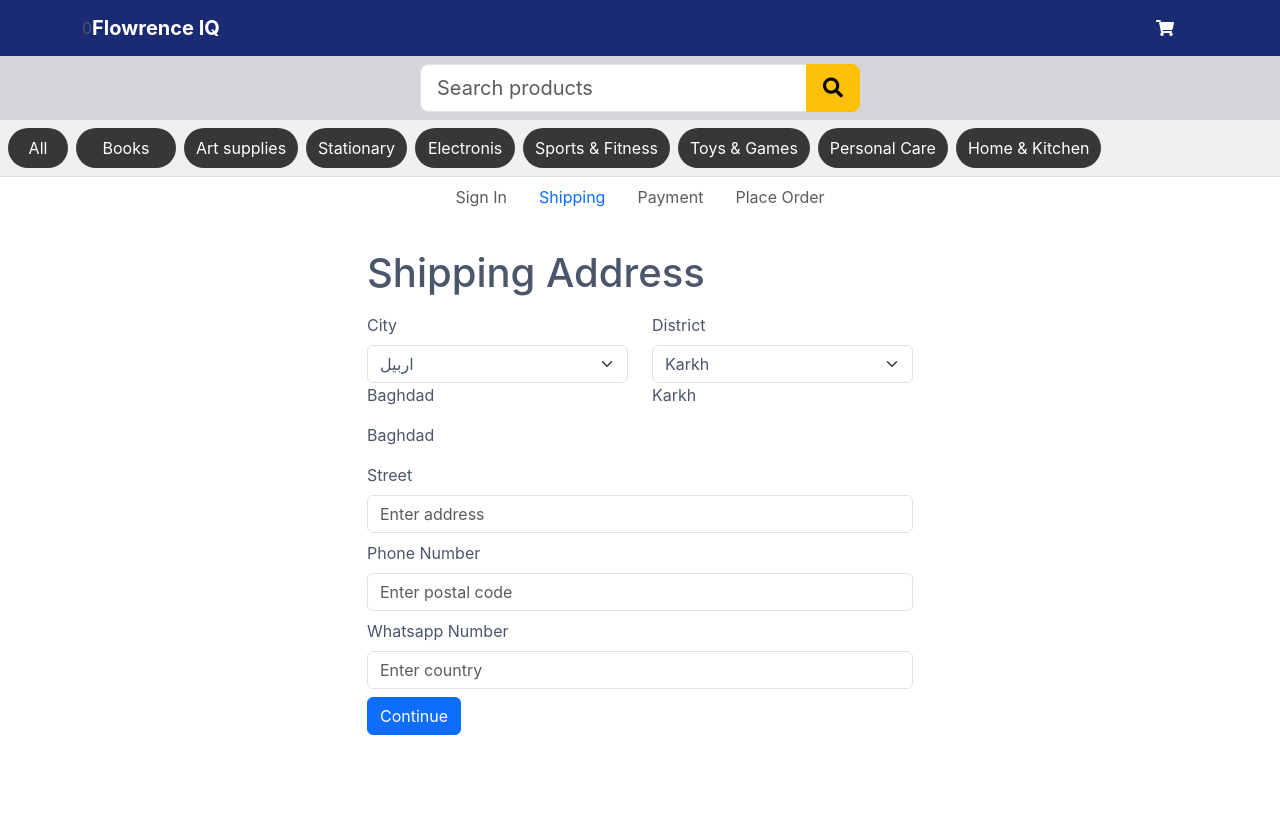
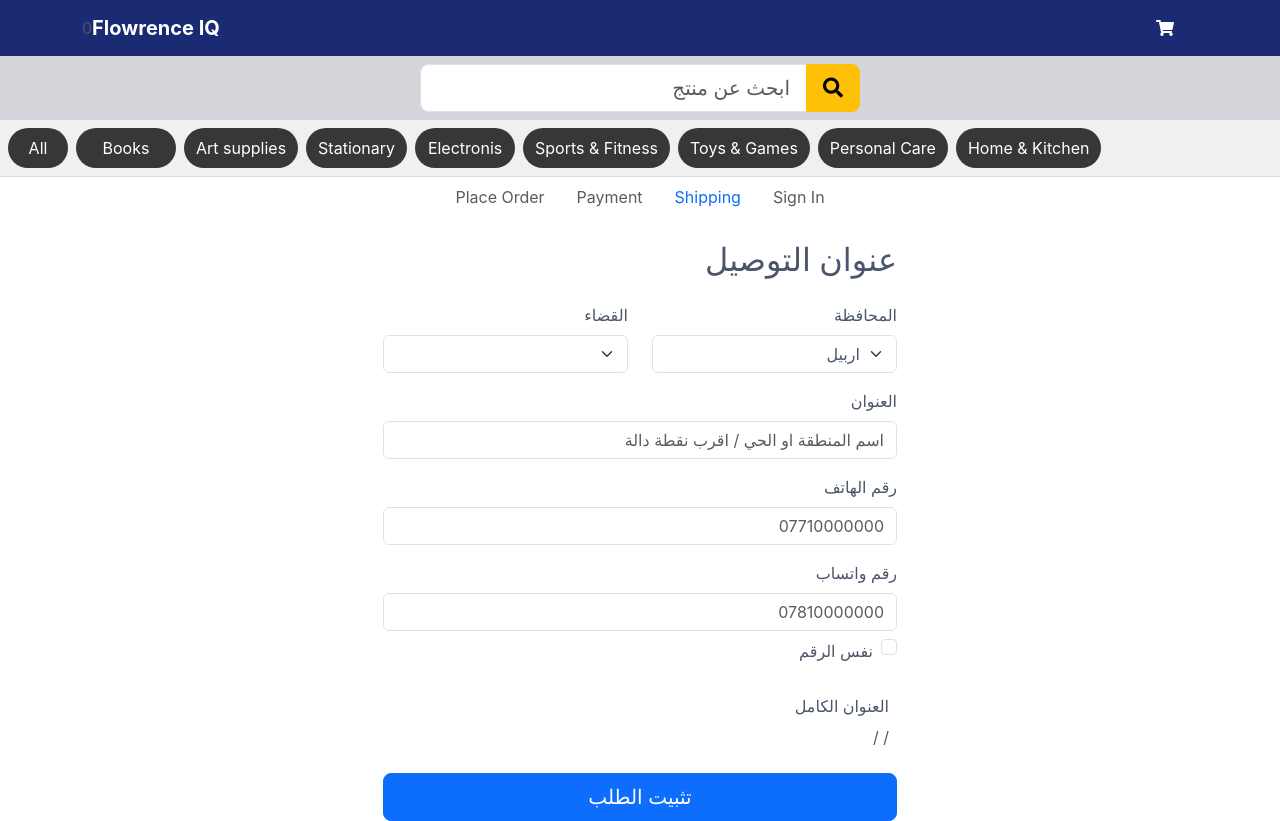
Before and after one commit to Golden-Mean-Ltc/flowrence-shop, a React (Vite) app: page /shipping in a window 1280 px wide. Before the commit the page ends 800 px from the top, so only its background shows below. Built offline with nearby package versions, Linux system fonts and the light colour scheme.

Commit message:
shipping screen form design n titles fixed

```diff
--- /dev/null
+++ b/src/res/values/strings.js
@@ -0,0 +1,171 @@
+export const strings_eng = {
+    books : 'Books' ,
+    painting_supplies : 'Painting supplies',
+    personal_care,
+    // cds,
+    // electronics // ipads
+    // headphones  // wider, wireless, gaming, headset
+    // speakers // desktop, bluetooth, portable,
+    // cellphone_accesories
+    // bags [laptop bags, backpacks ]
+    collectibles
+    // Office Products›Office & School Supplies›Writing & Correction Supplies›Pens & Refills›Rollerball Pens›Gel Ink Rollerball Pens
+    // binder n notebooks
+
+	search_products: 'Search products',
+	sign_in: 'Sign in',
+	sign_up: 'Sing up',
+	departments: 'Departmentsss',
+	hot_deals: 'Hot Deals',
+	laptops: 'Laptops',
+	cell_phones: 'Cell Phones',
+	currency: 'Currency',
+	best_sellers: 'Best Sellers',
+	latest_products: 'Latest Products',
+	featured_products: 'Featured Products',
+	show_more: 'Show more',
+    // --- order submit ---
+    next : 'Next',
+    add_to_cart : 'Add to cart',
+    total_items : 'Total items',
+    total_price : 'Total price',
+    total : 'Total',
+    checkout : 'Checkout',
+    payment : 'Payment',
+    shipping : 'Shipping',
+    city : 'City' ,
+    district : 'District',
+    full_address : 'Full address' ,
+    phone_number : 'Phone number' ,
+    whatsapp_number : 'Whatsapp number',
+    order_items : 'Order items',
+    order_details: 'Order details' ,
+    place_order : 'Place order',
+    submit_order : 'Submit order',
+    ordere_submited :  'Order submitted'
+}
+
+export const strings_arb = {
+	search_products: 'ابحث عن منتج',
+	sign_in: 'دخول',
+	sign_up: 'تسجيل',
+	departments: 'الاقسام',
+	hot_deals: 'عروض مميزة',
+	laptops: 'حاسبات',
+	cell_phones: 'هواتف ذكية',
+	currency: 'العملة',
+	best_sellers: 'الاكثر مبيعاً',
+	latest_products: 'احدث منتجات',
+	featured_products: 'المنتجات المميزة',
+	show_more: 'شاهد المزيد',
+     next : 'التالي',
+    place_order : 'تثبيت الطلب'
+}
+
+export const iraq_governorates_eng = {
+	name: "Baghdad"
+}
+
+export const iraq_cities = [
+	{
+		id: 1, name: 'بغداد',
+		districtsList: ["بغداد", "ابوغريب", "التاجي", "الحسينية", "المحمودية", "الطارمية", "المدائن", "الزوراء"],
+		name_eng: 'Baghdad'
+	},
+	{
+		id: 2, name: 'نينوى',
+		districtsList: ["موصل", "تلعفر", "سنجار", "الحمدانية", "تلكيف", "الحضر"], name_eng: 'Nineveh'
+	},
+	{
+		id: 3, name: 'بصرة',
+		districtsList: ["بصرة", "الزبير", "ابي الخصيب", "القرنة", "الفاو", "شط العرب", "المدينة"],
+		name_eng: 'Basra'
+	},
+	{
+		id: 4, name: 'نجف',
+		districtsList: ["نجف", "كوفة", "مشخاب", "المناذرة"],
+		name_eng: 'Najaf'
+	},
+	{
+		id: 5, name: 'كربلاء',
+		districtsList: ["كربلاء", "الهندية", "عين التمر"],
+		name_eng: 'Karbala'
+	},
+	{
+		id: 6, name: 'بابل',
+		districtsList: ["الحلة", "المسيب", "المحاويل", "الهاشمية", "الكفل", "الحمزة الغربي"],
+
+		name_eng: 'Babil'
+	},
+	{
+		id: 7, name: 'واسط',
+		districtsList: ["الكوت", "الصويرة", "العزيزية", "الحي", "النعمانية", "بدرة"],
+
+		name_eng: 'Wasit'
+	},
+	{
+		id: 8, name: 'ذي قار',
+		districtsList: ["الناصرية", "الشطرة", "سوق الشيوخ", "الرفاعي", "الجبايش"],
+		name_eng: 'Dhiqar'
+	},
+	{
+		id: 9, name: 'قادسية',
+		districtsList: ["الديوانية", "الشامية", "عفك", "الحمزة",],
+		name_eng: 'Qadisiya'
+	},
+	{
+		id: 10, name: 'ميسان',
+		districtsList: ["العمارة", "المجر الكبير", "قلعة صالح"],
+		name_eng: 'Maysan'
+	},
+	{
+		id: 11, name: 'مثنى',
+		districtsList: ["السماوة", "الرميثة", "الخضر"],
+		name_eng: 'Muthana'
+	},
+	{
+		id: 12, name: 'ديالى',
+		districtsList: ["بعقوبة", "الخالص", "المقدادية", "خانقين", "بلدروز", "كفري"],
+		name_eng: 'Diyala'
+	},
+	{
+		id: 103, name: 'صلاح الدين',
+		districtsList: ["تكريت", "سامراء", "طوزخورماتو", "بيجي", "بلد", "الشرقاط"],
+		name_eng: 'Saladin'
+	},
+	{
+		id: 14, name: 'انبار',
+		districtsList: ["الرمادي", "الفلوجة", "هيت", "القائم", "حديثة", "الرطبة"],
+		name_eng: 'Anbar'
+	},
+	{
+		id: 15, name: 'كركوك',
+		districtsList: ["كركوك", "حويجة", "داقوق", "دبس"],
+		name_eng: 'Kirkuk'
+	},
+	{
+		id: 16, name: 'اربيل', title: 'اربيل',
+		districtsList: ["اربيل", "سوران", "كوي سنجق"],
+
+		name_eng: 'Erbil'
+	},
+	{
+		id: 17, name: 'سليمانية',
+		districtsList: ["سليمانية", "جمجال", "دوكان", "كلار", "رانيا"],
+		name_eng: 'Sulaymani'
+	},
+	{
+		id: 18, name: 'دهوك',
+		districtsList: ["دهوك", "زاخو", "سميل"],
+		name_eng: 'Duhok'
+	},
+	{
+		id: 19, name: 'حلبجة',
+		districtsList: ["حلبجة", "خورمال"],
+		name_eng: 'Halabja'
+	},
+]
+
+export function getCityById(id){
+	return   iraq_cities.find(item => item.id == id);
+}
--- a/src/screens/HomeScreen.jsx
+++ b/src/screens/HomeScreen.jsx
@@ -16,6 +16,7 @@ const HomeScreen = () => {
 
   const productList = useSelector((state) => state.productList)
   const cartItems = useSelector((state) => state.cart.cartItems)
+   const language = useSelector((state) => state.settings.language);
   const { loading, error, products } = productList
   const { r } = useSelector((state) => state.strings)
 
@@ -26,9 +27,9 @@ const HomeScreen = () => {
 
   return (
     <>
-      <div className='container home-page'>
+      <div className='container home-page' dir={language == "arb" ? 'rtl' : 'ltr'}>
 
-        <ResponsiveColumnsExample />
+        {/* <ResponsiveColumnsExample /> */}
         {/* <div className="row mb-5">
         <div className="col p-0">
           <BillboardCarousel />
--- a/src/screens/ShippingScreen.jsx
+++ b/src/screens/ShippingScreen.jsx
@@ -1,30 +1,33 @@
-import { useEffect, useState } from "react";
-import { Form, Button } from "react-bootstrap";
-import { useDispatch, useSelector } from "react-redux";
-import FormContainer from "../components/FormContainer";
-import CheckoutSteps from "../components/CheckoutSteps";
-import { saveShippingAddress } from "../store/cart/cartSlice";
-import { useNavigate } from "react-router-dom";
-import { getCityById, iraq_cities } from "../constants/strings";
+import { useEffect, useState } from 'react'
+import { Form, Button } from 'react-bootstrap'
+import { useDispatch, useSelector } from 'react-redux'
+import FormContainer from '../components/FormContainer'
+import CheckoutSteps from '../components/CheckoutSteps'
+import { saveShippingAddress } from '../store/cart/cartSlice'
+import { useNavigate } from 'react-router-dom'
+import { getCityById, iraq_cities } from '../constants/strings'
 
 const ShippingScreen = () => {
   // Get user previous data n load this
-  const cart = useSelector((state) => state.cart);
-  const { shippingAddress } = cart;
+  const cart = useSelector((state) => state.cart)
+  const language = useSelector((state) => state.settings.language)
+  // const { shippingAddress } = cart;
 
   // const [email, setEmail] = useState(shippingAddress.address || "");
-  const [address, setAddress] = useState(shippingAddress.address || "");
+  const [address, setAddress] = useState('')
   // const [city, setCity] = useState(shippingAddress.city || "");
-  const [postalCode, setPostalCode] = useState(  shippingAddress.postalCode || "" );
-  const [country, setCountry] = useState(shippingAddress.country || "");
+  const [phoneNumber, setPhoneNumber] = useState('')
+  const [whatsappNumber, setWhatsappNumber] = useState('')
+  // Initialize state for the checkbox
+  const [isChecked, setIsChecked] = useState(false)
 
-  const dispatch = useDispatch();
-  const navigate = useNavigate();
+  const dispatch = useDispatch()
+  const navigate = useNavigate()
 
-  const [selectedCity, setSelectedCity] = useState("Baghdad")
-  const [selectedCityName, setSelectedCityName] = useState("Baghdad")
-  const [selectedDistrict, setSelectedDistrict] = useState("Karkh")
-  const [districtNames, setDistrictNames] = useState(["Karkh", "Rasafa"])
+  const [selectedCity, setSelectedCity] = useState('')
+  const [selectedCityName, setSelectedCityName] = useState('')
+  const [selectedDistrict, setSelectedDistrict] = useState('')
+  const [districtNames, setDistrictNames] = useState([''])
 
   const handleCitySelect = (e) => {
     // Access the selected value via event.target.value
@@ -32,111 +35,161 @@ const ShippingScreen = () => {
     console.log(e.target.value)
     let city = getCityById(e.target.value)
     console.log(city)
-    setSelectedCity(e.target.value);
-    setSelectedCityName(city.name);
+    setSelectedCity(e.target.value)
+    setSelectedCityName(city.name)
     setDistrictNames(city.districtsList)
+    setSelectedDistrict(city.districtsList[0])
   }
-  const handleDistrictSelect = e => {
+  const handleDistrictSelect = (e) => {
     setSelectedDistrict(e.target.value)
   }
 
   const submitHandler = (e) => {
-    e.preventDefault();
+    e.preventDefault()
     dispatch(
       saveShippingAddress({
+        governorate: selectedCityName,
         address,
+        phoneNumber,
         // city,
-        postalCode,
-        country,
-      })
-    );
+        // postalCode,
+        // country,
+      }),
+    )
     // history.push('/payment')
-    navigate("/payment");
-  };
+    navigate('/payment')
+  }
 
+  /*
   useEffect(() => {
     if (shippingAddress.address) {
       setAddress(shippingAddress.address);
       // setCity(shippingAddress.city);
-      setPostalCode(shippingAddress.postalCode);
+      setPhoneNumber(shippingAddress.phoneNumber);
       setCountry(shippingAddress.country);
     }
   }, [shippingAddress]);
+  */
 
   return (
-    <div className="page">
+    <div className='page' dir={language == 'arb' ? 'rtl' : 'ltr'}>
       <FormContainer>
         <CheckoutSteps step2 />
-        <div className="py-2">
-          <h1>Shipping Address</h1>
+        <div className='px-3'>
+          <div className='pb-3'>
+            <h2>عنوان التوصيل</h2>
           </div>
           <Form onSubmit={submitHandler}>
-          <div className="row">
-            <div className="col">
-              <Form.Label>City</Form.Label>
-              <Form.Select id="city-select" value={selectedCity} onChange={handleCitySelect} >
-                {iraq_cities.sort((a, b) => a.name.localeCompare(b.name)).map((item, index) =>
-                  <option key={index} value={item.id}>{item.name}</option>
-                )}
+            <div className='row mb-3'>
+              <div className='col'>
+                <Form.Label>المحافظة</Form.Label>
+                <Form.Select
+                  id='city-select'
+                  value={selectedCity}
+                  onChange={handleCitySelect}
+                >
+                  {iraq_cities
+                    .sort((a, b) => a.name.localeCompare(b.name))
+                    .map((item, index) => (
+                      <option key={index} value={item.id}>
+                        {item.name}
+                      </option>
+                    ))}
                 </Form.Select>
-              <p>{selectedCity}</p>
-              <p>{selectedCityName}</p>
-
+                {/* <p>{selectedCity}</p> */}
+                {/* <p>{selectedCityName}</p> */}
               </div>
 
-            <div className="col">
-              <Form.Label>District</Form.Label>
-              <Form.Select id="district-select" value={selectedDistrict} onChange={handleDistrictSelect} >
-                {districtNames.map((item, index) =>
-                  <option key={index} value={item}>{item}</option>
-                )}
+              <div className='col'>
+                <Form.Label>القضاء</Form.Label>
+                <Form.Select
+                  id='district-select'
+                  value={selectedDistrict}
+                  onChange={handleDistrictSelect}
+                >
+                  {districtNames.map((item, index) => (
+                    <option key={index} value={item}>
+                      {item}
+                    </option>
+                  ))}
                 </Form.Select>
-              <p>{selectedDistrict}</p>
               </div>
             </div>
 
-
-          <Form.Group className="mb-2" controlId="address">
-            <Form.Label>Street</Form.Label>
+            <Form.Group className='mb-3' controlId='address'>
+              <Form.Label>العنوان</Form.Label>
               <Form.Control
-              type="text"
-              placeholder="Enter address"
+                type='text'
+                placeholder='اسم المنطقة او الحي / اقرب نقطة دالة'
                 value={address}
                 required
                 onChange={(e) => setAddress(e.target.value)}
               ></Form.Control>
             </Form.Group>
 
-
-          <Form.Group className="my-2" controlId="postalCode">
-            <Form.Label>Phone Number</Form.Label>
+            <Form.Group className='mb-3' controlId='postalCode'>
+              <Form.Label>رقم الهاتف</Form.Label>
               <Form.Control
-              type="text"
-              placeholder="Enter postal code"
-              value={postalCode}
+                type='number'
+                placeholder='07710000000'
+                value={phoneNumber}
                 required
-              onChange={(e) => setPostalCode(e.target.value)}
+                onChange={(e) => setPhoneNumber(e.target.value)}
               ></Form.Control>
             </Form.Group>
 
-          <Form.Group className="my-2" controlId="country">
-            <Form.Label>Whatsapp Number</Form.Label>
+            <Form.Group className='mb-3' controlId='country'>
+              <Form.Label> رقم واتساب</Form.Label>
+
               <Form.Control
-              type="text"
-              placeholder="Enter country"
-              value={country}
+                type='number'
+                placeholder='07810000000'
+                value={whatsappNumber}
                 required
-              onChange={(e) => setCountry(e.target.value)}
+                onChange={(e) => setWhatsappNumber(e.target.value)}
               ></Form.Control>
+              <Form.Check
+                className='p-2'
+                id='inline-checkbox-1'
+                inline reverse
+                label='نفس الرقم'
+                name='group1'
+                type='checkbox'
+                checked={isChecked}
+                onChange={(e) => {
+                  setIsChecked(e.target.checked)
+                  console.log(e.target.checked)
+
+                  if (e.target.checked) {
+                    console.log(phoneNumber)
+                    setWhatsappNumber(phoneNumber)
+                  }
+                }}
+              />
             </Form.Group>
 
-          <Button type="submit" variant="primary">
-            Continue
+            <div className='p-2'>
+              <h6>العنوان الكامل</h6>
+              <p>
+                <span>{selectedCityName}</span> /{' '}
+                <span>{selectedDistrict}</span> / <span>{address}</span>
+                <span></span>
+              </p>
+            </div>
+
+              <Button
+                type='submit'
+                variant='primary'
+                size='lg'
+                className='w-100'
+              >
+                تثبيت الطلب
               </Button>
           </Form>
+        </div>
       </FormContainer>
     </div>
-  );
-};
+  )
+}
 
-export default ShippingScreen;
+export default ShippingScreen
--- a/src/store/settingsSlice.js
+++ b/src/store/settingsSlice.js
@@ -4,7 +4,7 @@ const settingsSlice = createSlice({
 	name: 'settings',
 	initialState: {
 		currency: 'usd', // [usd , gbp, eur, iqd , tl]
-		language: 'eng', // eng, arb
+		language: 'arb', // eng, arb
 	},
 	reducers: {
 		currencyChanged(state, action) {
--- a/src/store/stringsSlice.js
+++ b/src/store/stringsSlice.js
@@ -4,7 +4,8 @@ import { strings_arb, strings_eng } from '../constants/strings'
 const stringsSlice = createSlice({
 	name: 'strings',
 	initialState: {
-		r: strings_eng,
+		// default app langauge
+		r: strings_arb,
 	},
 	reducers: {
 		setNewLanguage(state, action) {
```
Also changed, not shown: src/res/values/colors.js (added), 2 other files (tests, documents, lock files or other folders). Lines whose indentation alone changed are shown as unchanged.
